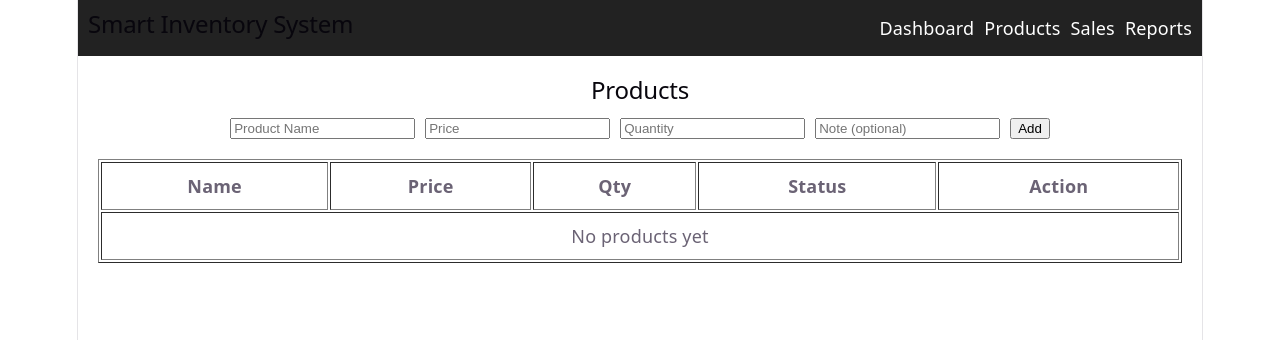
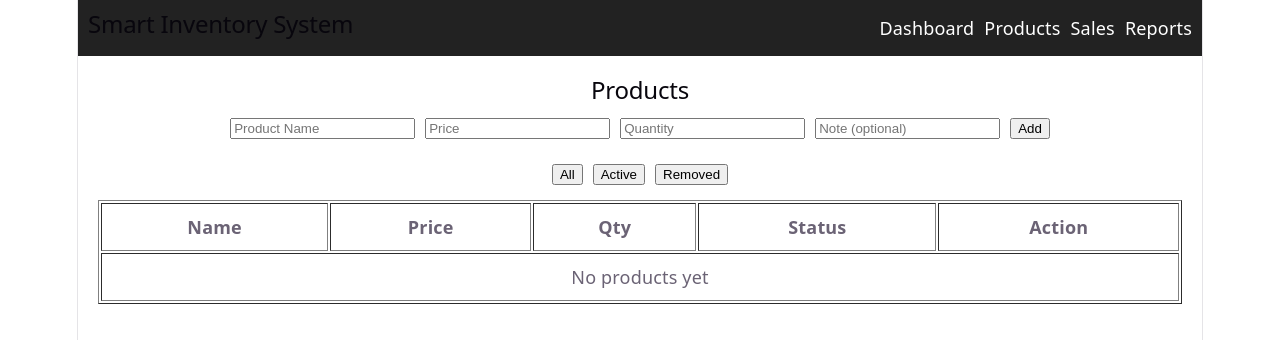
Before and after one commit to spravindu2003-dev/smart-inventory-system, a React app: page /products in a window 1280 px wide. Shown: the top 340 px of the page. Built offline with nearby package versions, Linux system fonts and the light colour scheme; the HTML template or start-up script is replaced by a standard one.

Commit message:
Added filter system with active/removed views and history integration

```diff
--- a/src/pages/Products.jsx
+++ b/src/pages/Products.jsx
@@ -5,6 +5,9 @@ function Products() {
   const [price, setPrice] = useState('')
   const [qty, setQty] = useState('')
   const [note, setNote] = useState('')
+
+  // ✅ FILTER STATE (NEW)
+  const [filter, setFilter] = useState("all")
 
   const [products, setProducts] = useState(() => {
     try {
@@ -129,6 +132,17 @@ function Products() {
         </button>
       </div>
 
+      {/* ✅ FILTER BUTTONS */}
+      <div style={{ marginBottom: "15px" }}>
+        <button onClick={() => setFilter("all")}>All</button>
+        <button onClick={() => setFilter("active")} style={{ marginLeft: "10px" }}>
+          Active
+        </button>
+        <button onClick={() => setFilter("removed")} style={{ marginLeft: "10px" }}>
+          Removed
+        </button>
+      </div>
+
       {/* TABLE */}
       <table border="1" cellPadding="10" style={{ width: "100%" }}>
         <thead>
@@ -149,7 +163,13 @@ function Products() {
               </td>
             </tr>
           ) : (
-            products.map((item, index) => {
+            products
+              // ✅ FILTER LOGIC
+              .filter((item) => {
+                if (filter === "all") return true
+                return item.status === filter
+              })
+              .map((item, index) => {
 
                 const history = Array.isArray(item.history) ? item.history : []
 
@@ -168,15 +188,17 @@ function Products() {
                     }}
                   >
 
-                  {/* SAFE CREATED DATA */}
+                    {/* NAME */}
                     <td title={created ? `Created: ${created.time}\nNote: ${created.note || "None"}` : ""}>
                       {item.name}
                     </td>
 
+                    {/* PRICE */}
                     <td title={created ? `Created: ${created.time}\nNote: ${created.note || "None"}` : ""}>
                       {item.price}
                     </td>
 
+                    {/* QTY */}
                     <td title={created ? `Created: ${created.time}\nNote: ${created.note || "None"}` : ""}>
                       {item.qty}
                     </td>
```
Lines whose indentation alone changed are shown as unchanged.
